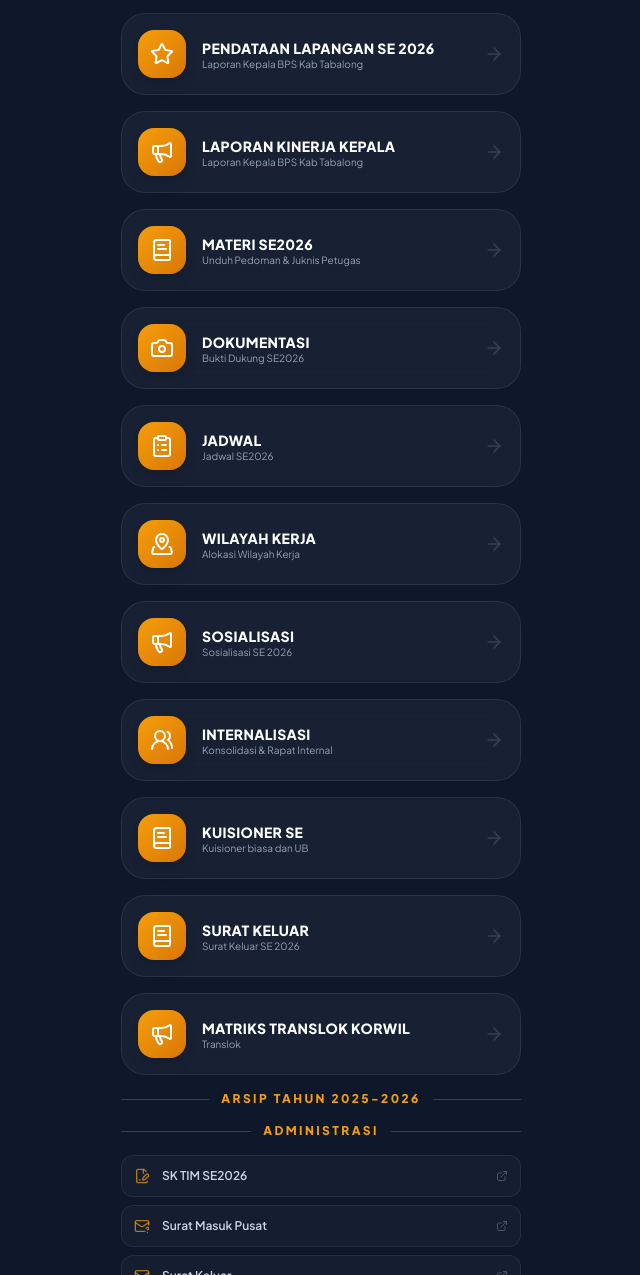
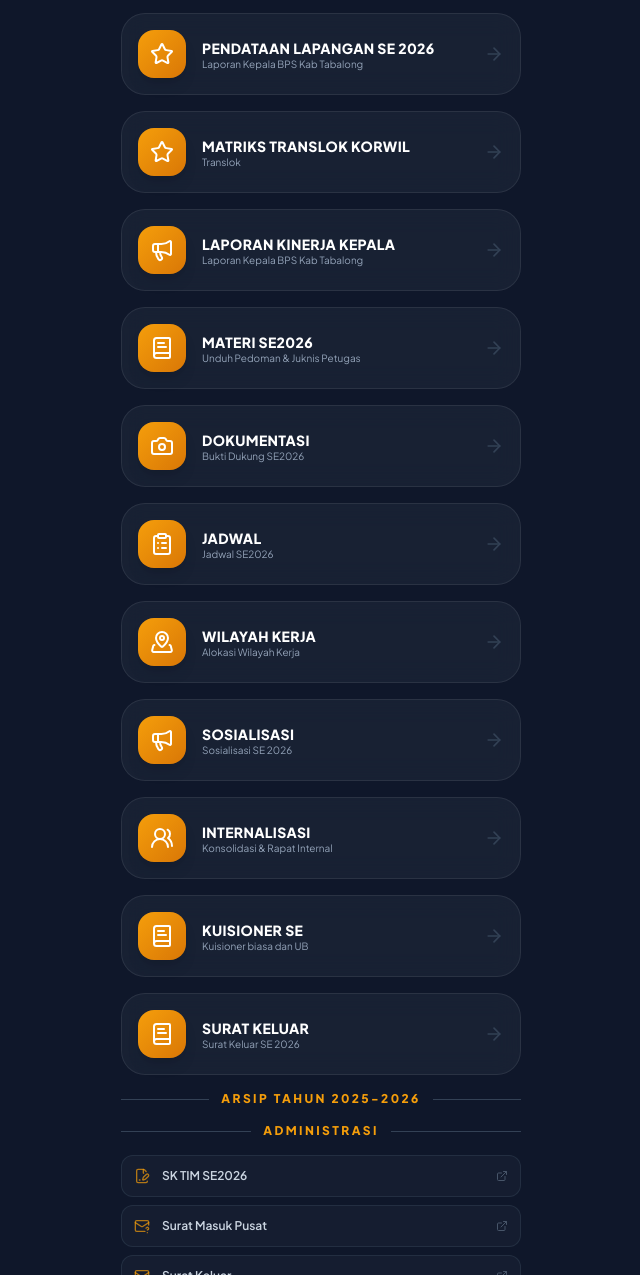
Before and after one commit to smexa21/trese09, a plain HTML site: page index.html in a window 1280 px wide. Shown: the part 421-1696 px from the top of the page, without its empty margins (319-959 px from the left). Drawn offline with nearby package versions, Linux system fonts and the light colour scheme.

Commit message:
Update index.html

```diff
--- a/index.html
+++ b/index.html
@@ -92,6 +92,7 @@
         const menuData = [
             { title: "MONITORING LAPANGAN SE 2026", desc: "Laporan Kepala BPS Kab Tabalong", url: "https://monitoring-se2026-tanta.vercel.app", icon: "star" },
             { title: "PENDATAAN LAPANGAN SE 2026", desc: "Laporan Kepala BPS Kab Tabalong", url: "https://drive.google.com/drive/folders/1QxUFQOebaWbq1h1X_CD6rKT40uSYshmp", icon: "star" },
+            { title: "MATRIKS TRANSLOK KORWIL", desc: "Translok", url: "https://docs.google.com/spreadsheets/d/1WB3f6Wn7PCngMeCEyKqWmRg3N-P6DSfrrjI7JEuyANk/edit?usp=sharing", icon: "star" },
             { title: "LAPORAN KINERJA KEPALA", desc: "Laporan Kepala BPS Kab Tabalong", url: "https://drive.google.com/drive/folders/1suGCiA8cdJ97q6Wi5PdLOuItrK9__hvG?usp=sharing", icon: "megaphone" },
             { title: "MATERI SE2026", desc: "Unduh Pedoman & Juknis Petugas", url: "https://drive.google.com/drive/folders/1QjexYainKF9LY5rKzfIeuT0DeQBZZw4L", icon: "book-text" },
             { title: "DOKUMENTASI", desc: "Bukti Dukung SE2026", url: "https://drive.google.com/drive/folders/1OB1tB_qimORPne6dKGzH-L7g2Ror9TM9", icon: "camera" },
@@ -100,8 +101,8 @@
             { title: "SOSIALISASI", desc: "Sosialisasi SE 2026", url: "https://drive.google.com/drive/folders/13aa1XyWMIs73iA5-sA6Gvv-GzEre3x4K", icon: "megaphone" },
             { title: "INTERNALISASI", desc: "Konsolidasi & Rapat Internal", url: "https://drive.google.com/drive/folders/1X5VcdprbHG9_dUfWd6SvZB2I3tdc_fYH", icon: "users-round" },
             { title: "KUISIONER SE", desc: "Kuisioner biasa dan UB", url: "https://drive.google.com/drive/folders/1IjNkysSdApz-Rxvhxz8kwygm-LvHD3Fd", icon: "book-text" },
-            { title: "SURAT KELUAR", desc: "Surat Keluar SE 2026", url: "https://drive.google.com/drive/folders/1-MGf4mIE879OdwGFNPllcKMNUUwqf6en", icon: "book-text" },
-            { title: "MATRIKS TRANSLOK KORWIL", desc: "Translok", url: "https://docs.google.com/spreadsheets/d/1WB3f6Wn7PCngMeCEyKqWmRg3N-P6DSfrrjI7JEuyANk/edit?usp=sharing", icon: "megaphone" }
+            { title: "SURAT KELUAR", desc: "Surat Keluar SE 2026", url: "https://drive.google.com/drive/folders/1-MGf4mIE879OdwGFNPllcKMNUUwqf6en", icon: "book-text" }
+
             // Cukup copy satu baris di dalam kurung kurawal ini { ... }
             //{ title: "NAMA MENU BARU", desc: "Deskripsi singkat menu", url: "https://link-tujuan.com", icon: "nama-icon" }
 
```
